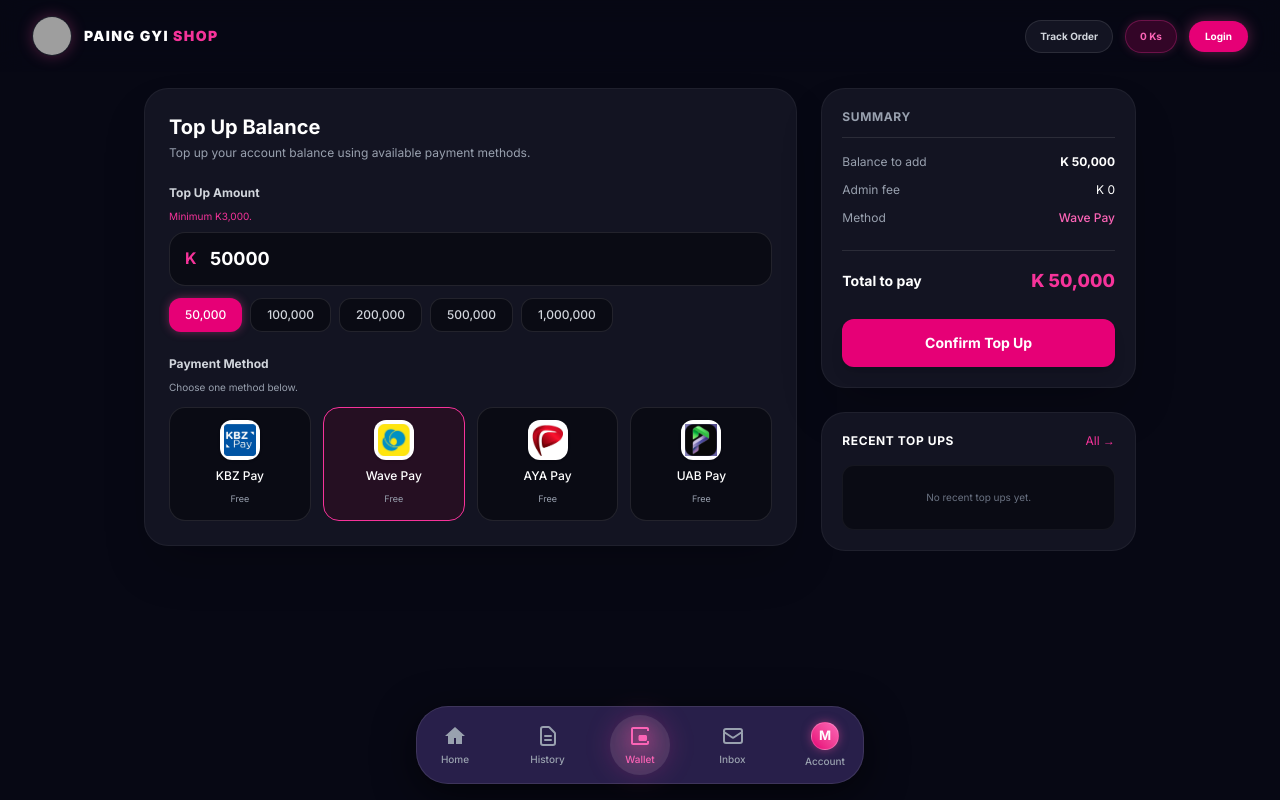
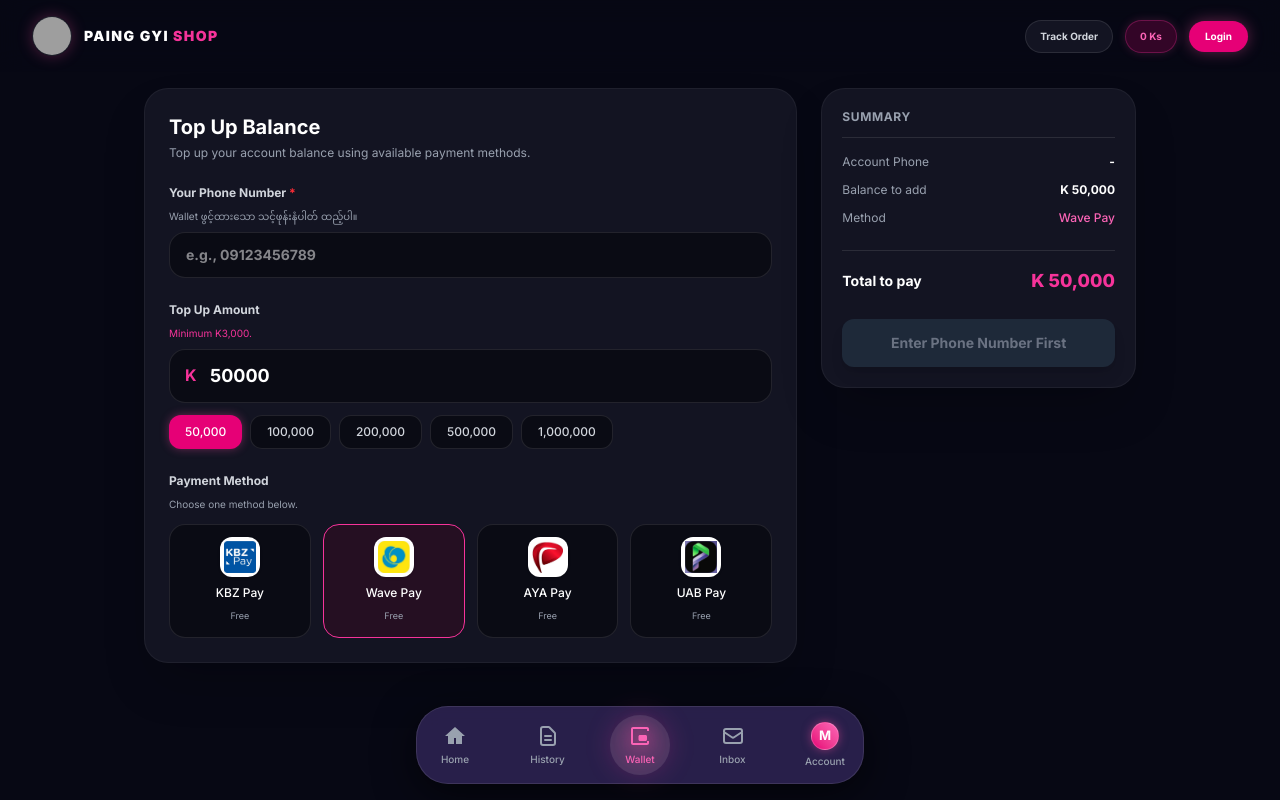
Before and after one commit to yan287062-ctrl/Topup-shop, a Next.js app: page /wallet in a window 1280 px wide. Built offline with nearby package versions, Linux system fonts and the light colour scheme; grey boxes are pictures that could not be loaded.

Commit message:
Update page.tsx

```diff
--- a/app/wallet/page.tsx
+++ b/app/wallet/page.tsx
@@ -3,18 +3,21 @@
 import { useState } from 'react';
 import Link from 'next/link';
 import Navbar from '../../components/Navbar';
+import { supabase } from '../../lib/supabase'; // Supabase ကို ချိတ်ဆက်ခြင်း
 
 export default function WalletPage() {
+  const [phone, setPhone] = useState(''); // ဖုန်းနံပါတ် မှတ်ရန်
   const [amount, setAmount] = useState<number>(50000);
   const [selectedMethod, setSelectedMethod] = useState('Wave Pay');
   const [step, setStep] = useState<'form' | 'detail'>('form');
-  const [screenshot, setScreenshot] = useState<string | null>(null);
+  const [slipFile, setSlipFile] = useState<File | null>(null); // Screenshot ဖိုင်မှတ်ရန်
+  const [isUploading, setIsUploading] = useState(false); // Upload တင်နေစဉ် Loading ပြရန်
   const [isUploaded, setIsUploaded] = useState(false);
   const [copied, setCopied] = useState(false);
 
   const presetAmounts = [50000, 100000, 200000, 500000, 1000000];
 
-  // ဖုန်းနံပါတ်နှင့် အမည်အမှန်များကို ပြင်ဆင်ထားပါသည်
+  // ဖုန်းနံပါတ်နှင့် အမည်အမှန်များ
   const paymentMethods = [
     { id: 'kpay', name: 'KBZ Pay', acc: '09755008854', holder: 'U Ye Paing Oo', img: '/kpay.png' },
     { id: 'wave', name: 'Wave Pay', acc: '09967241375', holder: 'U Ye Paing Oo', img: '/wave.png' },
@@ -26,14 +29,54 @@
 
   const handleFileUpload = (e: React.ChangeEvent<HTMLInputElement>) => {
     if (e.target.files && e.target.files[0]) {
-      setScreenshot(e.target.files[0].name);
+      setSlipFile(e.target.files[0]); // ပုံဖိုင်ကို သိမ်းမည်
     }
   };
 
   const handleCopy = (text: string) => {
     navigator.clipboard.writeText(text);
     setCopied(true);
-    setTimeout(() => setCopied(false), 2000); // ၂ စက္ကန့်အကြာတွင် Copy ပုံစံပြန်ပြောင်းမည်
+    setTimeout(() => setCopied(false), 2000);
+  };
+
+  // Database ထဲသို့ ငွေဖြည့်မှတ်တမ်း ပို့မည့် လုပ်ဆောင်ချက်
+  const submitTopup = async () => {
+    if (!slipFile) {
+      alert("ကျေးဇူးပြု၍ ငွေလွှဲပြေစာ (Screenshot) တင်ပေးပါ။");
+      return;
+    }
+
+    setIsUploading(true);
+
+    try {
+      // 1. ပုံကို Supabase Storage ပေါ်တင်မည်
+      const fileExt = slipFile.name.split('.').pop();
+      const fileName = `${Date.now()}_${Math.random().toString(36).substring(7)}.${fileExt}`;
+      const { data: uploadData, error: uploadError } = await supabase.storage.from('receipts').upload(fileName, slipFile);
+
+      if (uploadError) throw uploadError;
+
+      // 2. ပုံရဲ့ URL ကို ယူမည်
+      const { data: { publicUrl } } = supabase.storage.from('receipts').getPublicUrl(fileName);
+
+      // 3. Admin Panel မြင်ရအောင် wallet_history ဇယားထဲ Data ထည့်မည်
+      const { error: insertError } = await supabase.from('wallet_history').insert([{
+        phone: phone,
+        amount: amount,
+        type: 'topup',
+        status: 'pending',
+        slip_url: publicUrl
+      }]);
+
+      if (insertError) throw insertError;
+
+      setIsUploaded(true);
+      alert("ငွေဖြည့်တောင်းဆိုမှု အောင်မြင်ပါသည်။ Admin မှ စစ်ဆေးပြီးပါက သင့် Wallet သို့ ငွေဝင်လာပါမည်။");
+    } catch (error: any) {
+      alert("Error: " + error.message);
+    } finally {
+      setIsUploading(false);
+    }
   };
 
   return (
@@ -49,6 +92,19 @@
               <div className="bg-[#131422] p-6 rounded-3xl border border-white/5 shadow-2xl">
                 <h1 className="text-xl font-bold text-white mb-1">Top Up Balance</h1>
                 <p className="text-gray-400 text-xs mb-6">Top up your account balance using available payment methods.</p>
+
+                {/* Phone Number Section (Admin သိရန်) */}
+                <div className="mb-6">
+                  <label className="text-xs font-bold text-gray-300 block mb-2">Your Phone Number <span className="text-red-500">*</span></label>
+                  <p className="text-[10px] text-gray-400 mb-2">Wallet ဖွင့်ထားသော သင့်ဖုန်းနံပါတ် ထည့်ပါ။</p>
+                  <input
+                    type="text"
+                    placeholder="e.g., 09123456789"
+                    value={phone}
+                    onChange={(e) => setPhone(e.target.value)}
+                    className="w-full bg-[#0a0b14] border border-white/10 rounded-2xl px-4 py-3 text-white text-sm font-bold focus:outline-none focus:border-pink-500"
+                  />
+                </div>
 
                 {/* Amount Section */}
                 <div className="mb-6">
@@ -123,12 +179,12 @@
 
                 <div className="space-y-3 mb-6 text-xs">
                   <div className="flex justify-between">
+                    <span className="text-gray-400">Account Phone</span>
+                    <span className="text-white font-bold">{phone || '-'}</span>
+                  </div>
+                  <div className="flex justify-between">
                     <span className="text-gray-400">Balance to add</span>
                     <span className="text-white font-bold">K {amount.toLocaleString()}</span>
-                  </div>
-                  <div className="flex justify-between">
-                    <span className="text-gray-400">Admin fee</span>
-                    <span className="text-white">K 0</span>
                   </div>
                   <div className="flex justify-between">
                     <span className="text-gray-400">Method</span>
@@ -143,29 +199,17 @@
 
                 <button
                   onClick={() => setStep('detail')}
-                  disabled={amount < 3000}
+                  disabled={amount < 3000 || !phone}
                   className={`w-full py-3.5 rounded-xl font-bold text-sm transition-all shadow-lg ${
-                    amount >= 3000
+                    (amount >= 3000 && phone)
                     ? 'bg-pink-600 text-white hover:bg-pink-500 shadow-[0_0_15px_rgba(236,72,153,0.4)]'
                     : 'bg-gray-800 text-gray-500 cursor-not-allowed'
                   }`}
                 >
-                  Confirm Top Up
+                  {!phone ? 'Enter Phone Number First' : 'Confirm Top Up'}
                 </button>
               </div>
 
-              <div className="bg-[#131422] p-5 rounded-3xl border border-white/5">
-                <div className="flex justify-between items-center mb-4">
-                  <h4 className="text-white text-xs font-bold uppercase tracking-wider">Recent Top Ups</h4>
-                  <Link href="/history" className="text-pink-500 text-xs cursor-pointer hover:underline">All →</Link>
-                </div>
-
-                <div className="space-y-3">
-                  <div className="bg-[#0a0b14] p-6 rounded-xl border border-white/5 text-center flex flex-col items-center justify-center">
-                    <p className="text-gray-500 text-[10px]">No recent top ups yet.</p>
-                  </div>
-                </div>
-              </div>
             </div>
 
           </div>
@@ -189,7 +233,6 @@
                     <div className="flex items-center gap-2">
                       <span className="text-pink-400 font-mono font-bold">{currentMethodObj.acc}</span>
 
-                      {/* Copy ခလုတ် */}
                       <button
                         onClick={() => handleCopy(currentMethodObj.acc)}
                         className="p-1.5 rounded-md bg-white/5 hover:bg-white/10 text-gray-400 hover:text-white transition-all"
@@ -224,61 +267,28 @@
                     <input type="file" accept="image/*" onChange={handleFileUpload} className="hidden" />
                   </label>
                   <span className="text-gray-400 text-xs truncate max-w-xs">
-                    {screenshot ? screenshot : 'No file chosen'}
+                    {slipFile ? slipFile.name : 'No file chosen'}
                   </span>
                 </div>
 
                 <button
-                  onClick={() => setIsUploaded(true)}
+                  onClick={submitTopup}
+                  disabled={isUploaded || isUploading || !slipFile}
                   className={`w-full mt-4 py-3 rounded-xl font-bold text-xs transition-all ${
                     isUploaded
-                    ? 'bg-green-600 text-white'
-                    : 'bg-pink-600 hover:bg-pink-500 text-white shadow-[0_0_10px_rgba(236,72,153,0.4)]'
+                    ? 'bg-green-600 text-white cursor-not-allowed'
+                    : (!slipFile || isUploading)
+                      ? 'bg-gray-800 text-gray-500 cursor-not-allowed'
+                      : 'bg-pink-600 hover:bg-pink-500 text-white shadow-[0_0_10px_rgba(236,72,153,0.4)]'
                   }`}
                 >
-                  {isUploaded ? 'Proof Uploaded Successfully ✓' : 'Upload Proof'}
+                  {isUploading ? 'Uploading...' : (isUploaded ? 'Proof Uploaded Successfully ✓' : 'Upload Proof & Request')}
                 </button>
-              </div>
-
-              <div className="mb-6 bg-[#0a0b14] p-4 rounded-2xl border border-white/5">
-                <h4 className="text-gray-400 text-[10px] font-bold uppercase tracking-wider mb-3">Order Summary</h4>
-                <div className="space-y-2 text-xs">
-                  <div className="flex justify-between">
-                    <span className="text-gray-400">Invoice</span>
-                    <span className="text-white font-mono">DP260825460371AE</span>
-                  </div>
-                  <div className="flex justify-between">
-                    <span className="text-gray-400">Item</span>
-                    <span className="text-white">Top Up Balance</span>
-                  </div>
-                  <div className="flex justify-between">
-                    <span className="text-gray-400">Balance Amount</span>
-                    <span className="text-white">K {amount.toLocaleString()}</span>
-                  </div>
-                </div>
-              </div>
-
-              <div className="mb-6 bg-[#0a0b14] p-4 rounded-2xl border border-white/5">
-                <h4 className="text-gray-400 text-[10px] font-bold uppercase tracking-wider mb-3">Payment Summary</h4>
-                <div className="space-y-2 text-xs">
-                  <div className="flex justify-between">
-                    <span className="text-gray-400">Method</span>
-                    <span className="text-white">{selectedMethod}</span>
-                  </div>
-                  <div className="flex justify-between">
-                    <span className="text-gray-400">Status</span>
-                    <span className="text-yellow-500 font-bold">Waiting</span>
-                  </div>
-                  <div className="flex justify-between border-t border-white/10 pt-3 mt-3">
-                    <span className="text-white font-bold">Total</span>
-                    <span className="text-pink-500 font-extrabold text-base">K {amount.toLocaleString()}</span>
-                  </div>
-                </div>
               </div>
 
               <div className="flex gap-3">
                 <button
-                  onClick={() => setStep('form')}
+                  onClick={() => { setStep('form'); setIsUploaded(false); setSlipFile(null); }}
                   className="flex-1 bg-[#1a1b2e] hover:bg-[#25273c] text-white py-3 rounded-xl text-xs font-bold border border-white/10 text-center"
                 >
                   Top Up Again
```
